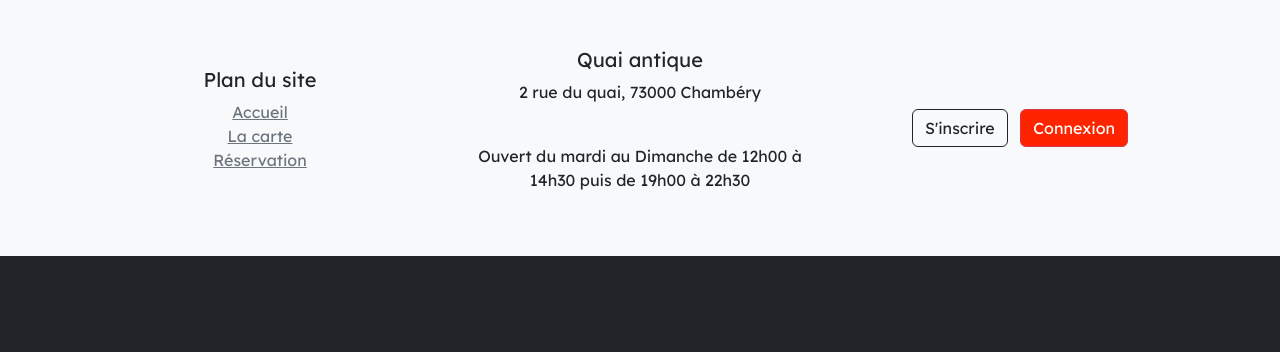
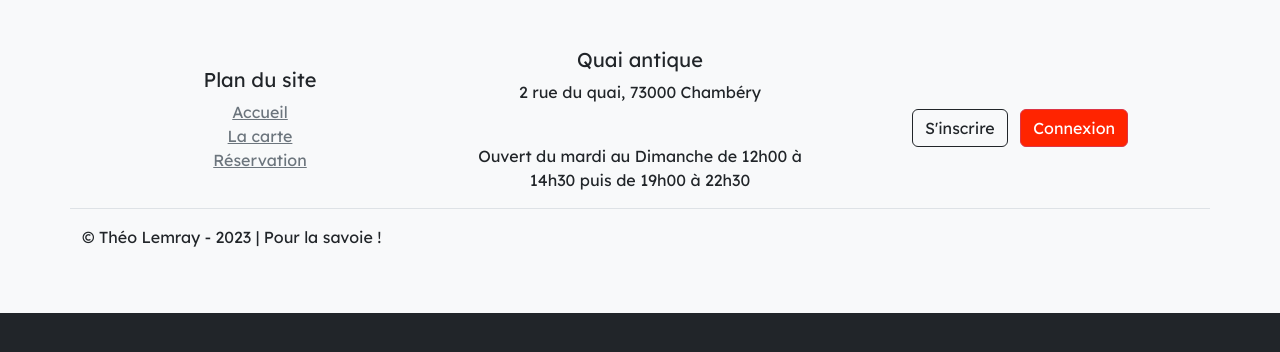
Before and after one commit to getill/Quai_antique, a Symfony app: template templates/base.html.twig in a window 1280 px wide. Shown: the part 88-440 px from the top of the page. Run offline with Twig, Linux system fonts and the light colour scheme; the template is opened without the code that fills it, so the values that code supplies are empty; some libraries are stand-ins or nearby versions; some web fonts are replaced.

Commit message:
🩹 Quick UI fix

```diff
--- a/templates/partials/_footer.html.twig
+++ b/templates/partials/_footer.html.twig
@@ -1,5 +1,5 @@
   <footer class="py-5 bg-light">
-    <div class="container text-center">
+    <div class="container text-center border-bottom">
       <div class="row align-items-center d-flex flex-column flex-lg-row">
         <div class="col-6 col-md">
           <h5>Plan du site</h5>
@@ -21,4 +21,7 @@
         </div>
       </div>
     </div>
+    <div class="container mt-3">
+      <p>© Théo Lemray - 2023 | Pour la savoie !</p>
+    </div>
   </footer>
```
